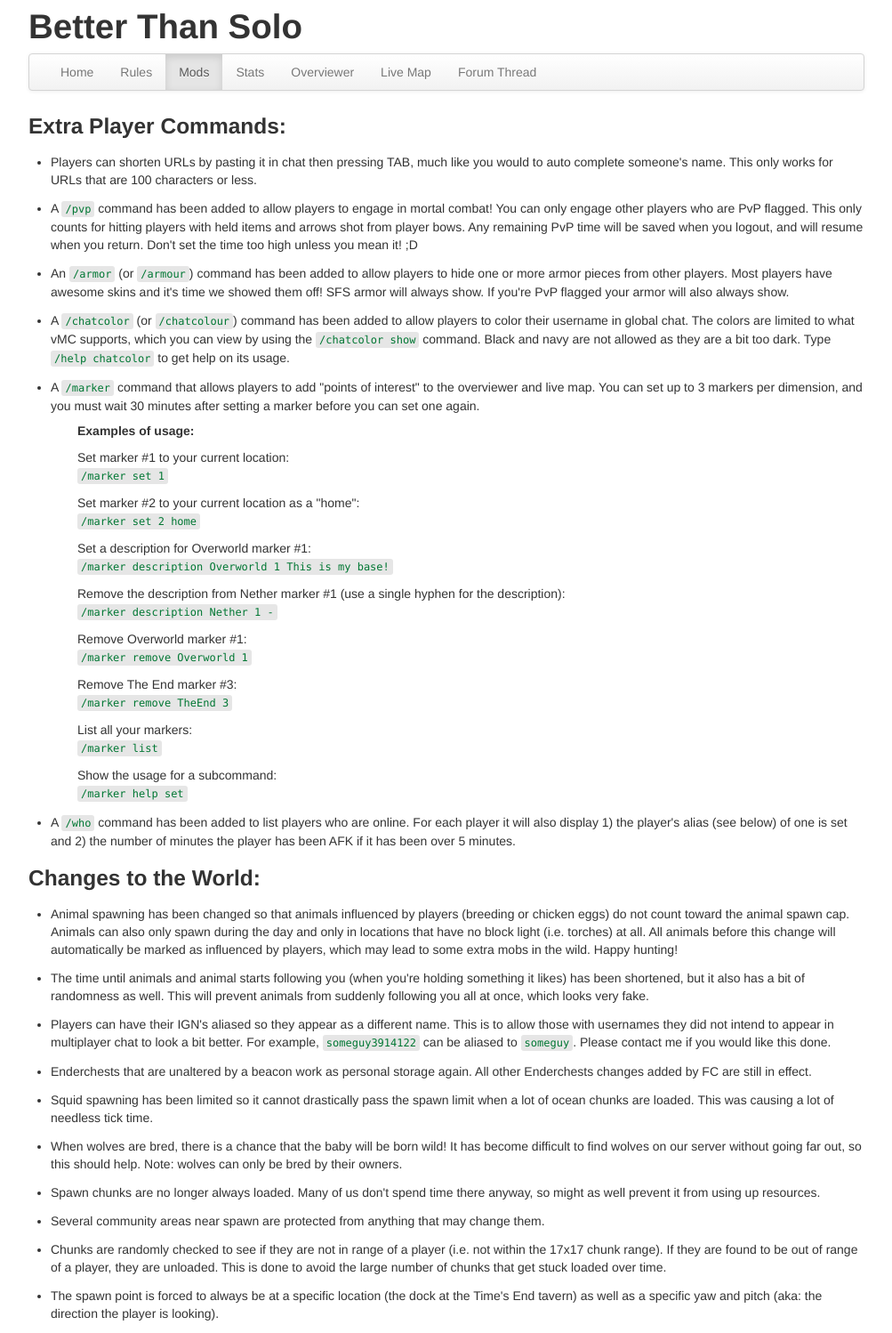
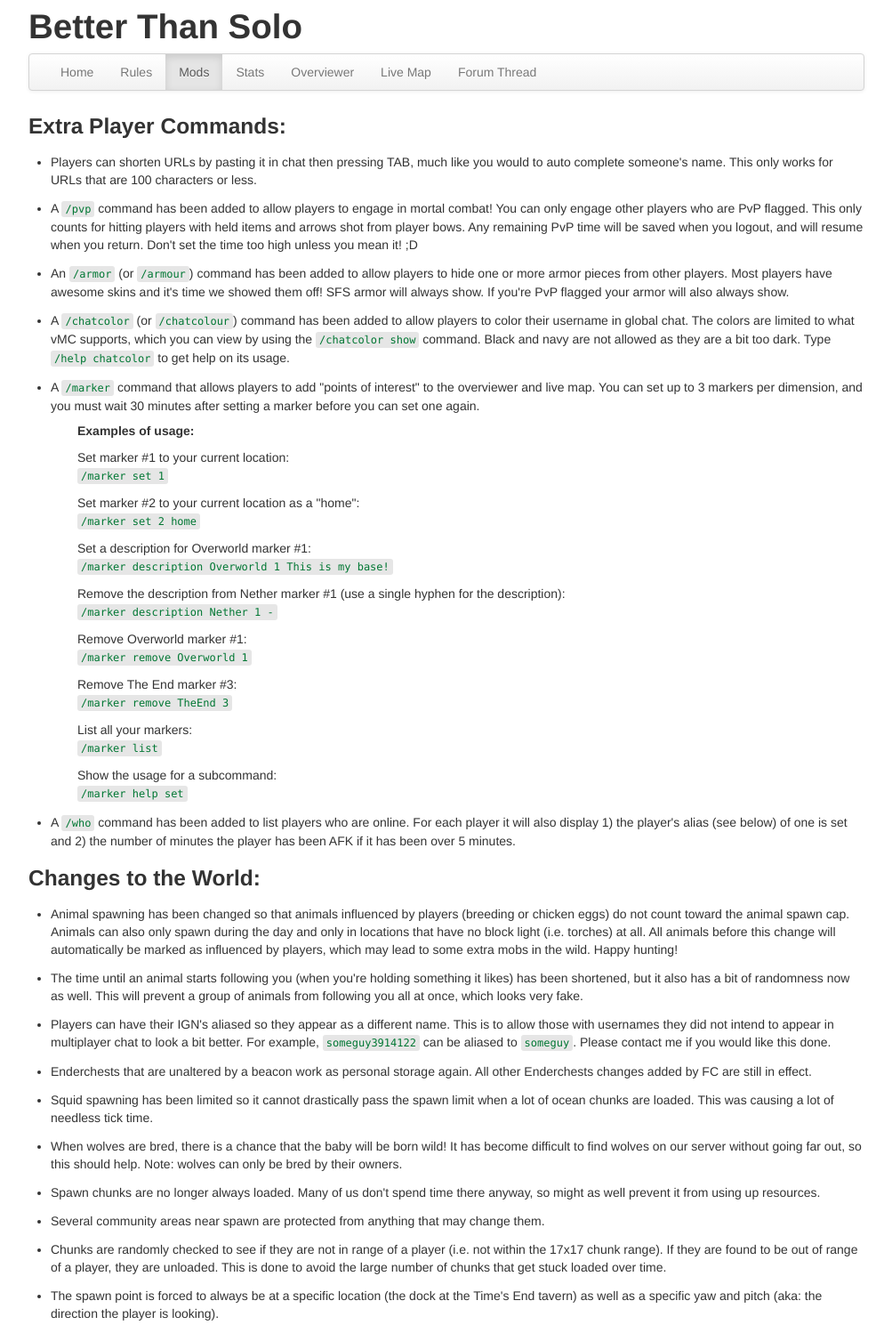
Before and after one commit to btwmodsbiz/betterthansolo, a Jekyll site: the page built from mods.html, in a window 1280 px wide. Shown: the whole page at 89% size, without its empty margins (138-1141 px from the left). Built offline with Jekyll 4.4.1, drawn with Linux system fonts in a browser that asks for light colours.

Commit message:
More fixes!

```diff
--- a/mods.html
+++ b/mods.html
@@ -71,9 +71,9 @@ activepage: mods
     that have no block light (i.e. torches) at all. All animals before this change will automatically be marked
     as influenced by players, which may lead to some extra mobs in the wild. Happy hunting!</li>
 
-    <li>The time until animals and animal starts following you (when you're holding something it likes) has been
-    shortened, but it also has a bit of randomness as well. This will prevent animals from suddenly following you
-    all at once, which looks very fake.</li>
+    <li>The time until an animal starts following you (when you're holding something it likes) has been
+    shortened, but it also has a bit of randomness now as well. This will prevent a group of animals
+    from following you all at once, which looks very fake.</li>
 
     <li>Players can have their IGN's aliased so they appear as a different name. This is to allow those with usernames
     they did not intend to appear in multiplayer chat to look a bit better. For example, <code>someguy3914122</code> can be aliased to <code>someguy</code>.
```
